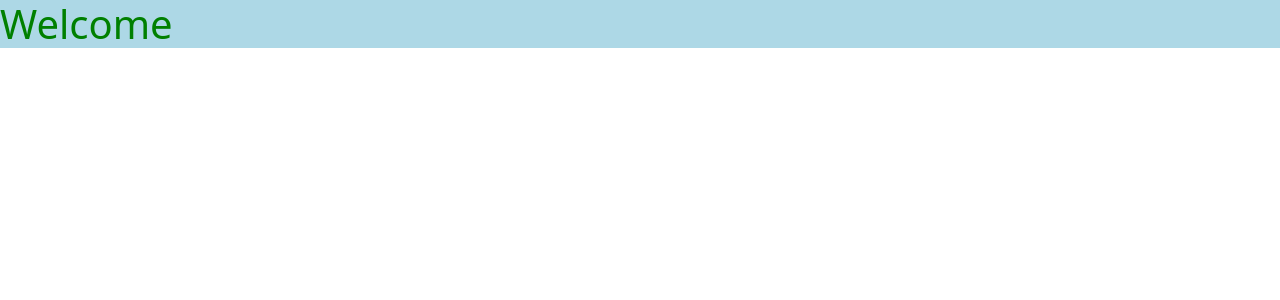
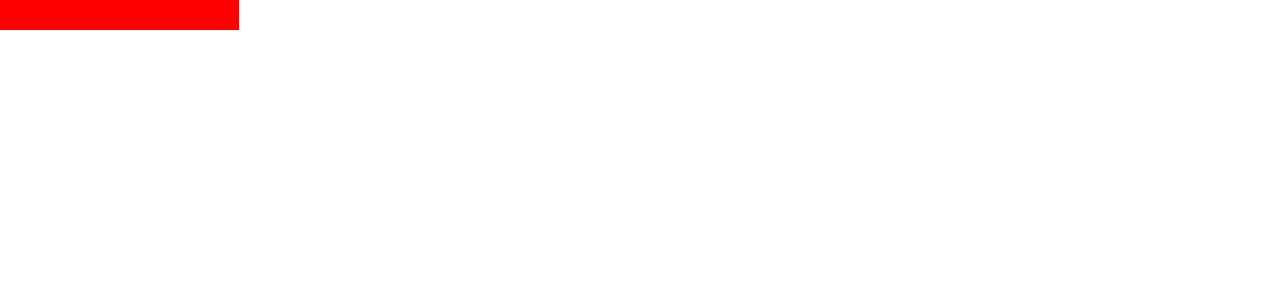
Before and after one commit to webfaisalbd/react-basics-ai, a React (Create React App) app: page / in a window 1280 px wide. Shown: the top 300 px of the page. Built offline with nearby package versions, Linux system fonts and the light colour scheme.

Commit message:
dynamic style using useEffect

```diff
--- a/src/dynamicStyle/Style.js
+++ b/src/dynamicStyle/Style.js
@@ -1,9 +1,27 @@
+import React, { useEffect, useState } from "react";
+
 function Style(){
-    const error = false;
+    const [name, setName] = useState('');
+    const [validInput, setValidInput] = useState(false);
+
+    useEffect(()=> {
+        if(name.length < 2){
+            setValidInput(false)
+        }
+        else {
+            setValidInput(true)
+        }
+    },[name])
+
+    const handleChange = (e) => {
+        setName(e.target.value);
+    }
     return (
         <>
-            <h1 style={{color: error ? "red" : "green", background: error ? "yellow" : "lightblue"}}>Welcome</h1>
+            <input type="text" value={name} onChange={handleChange}
+            style={{ background :  validInput ? "green" : "red"}} />
         </>
     )
+
 }
 export default Style;
```
